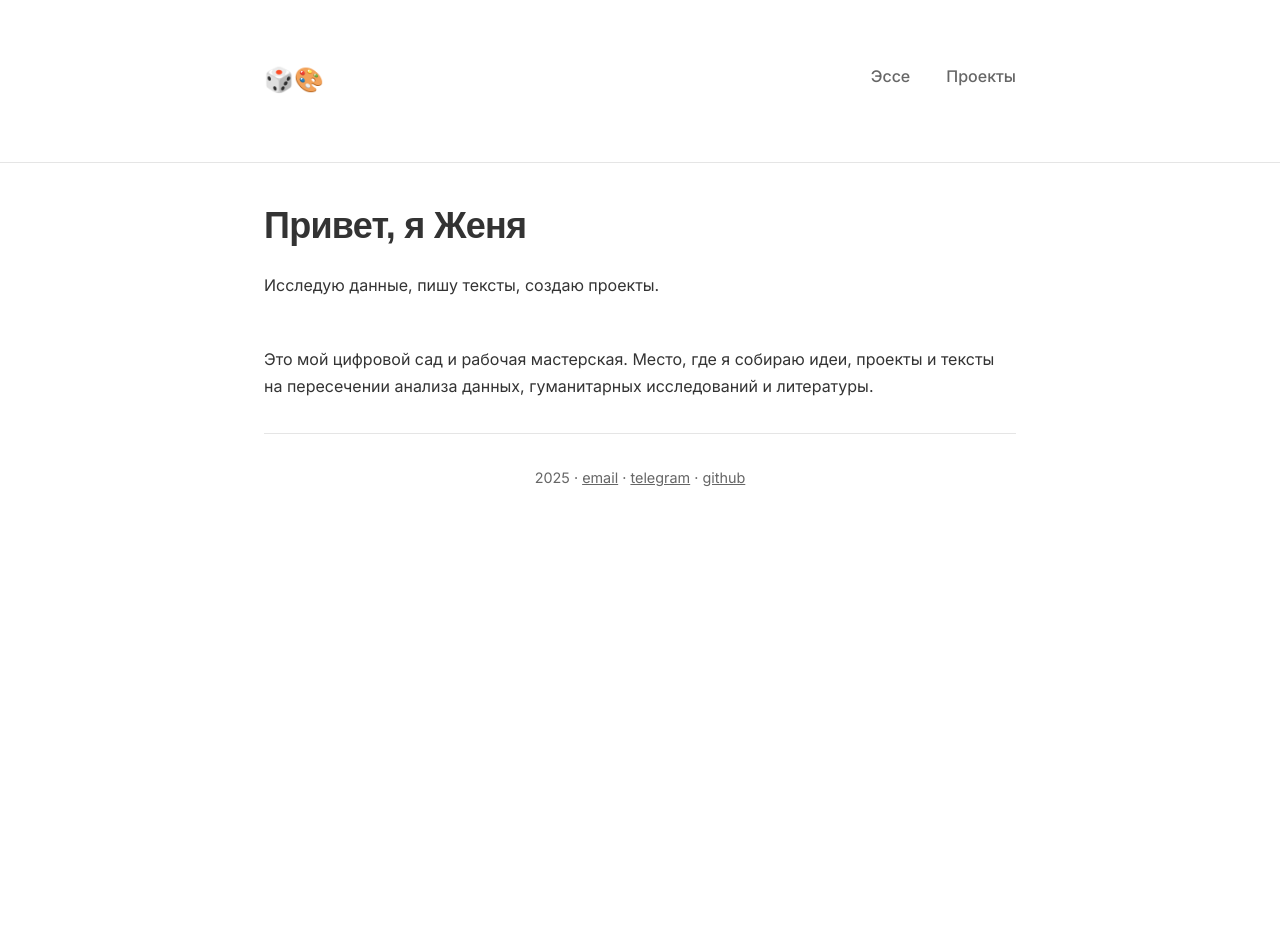
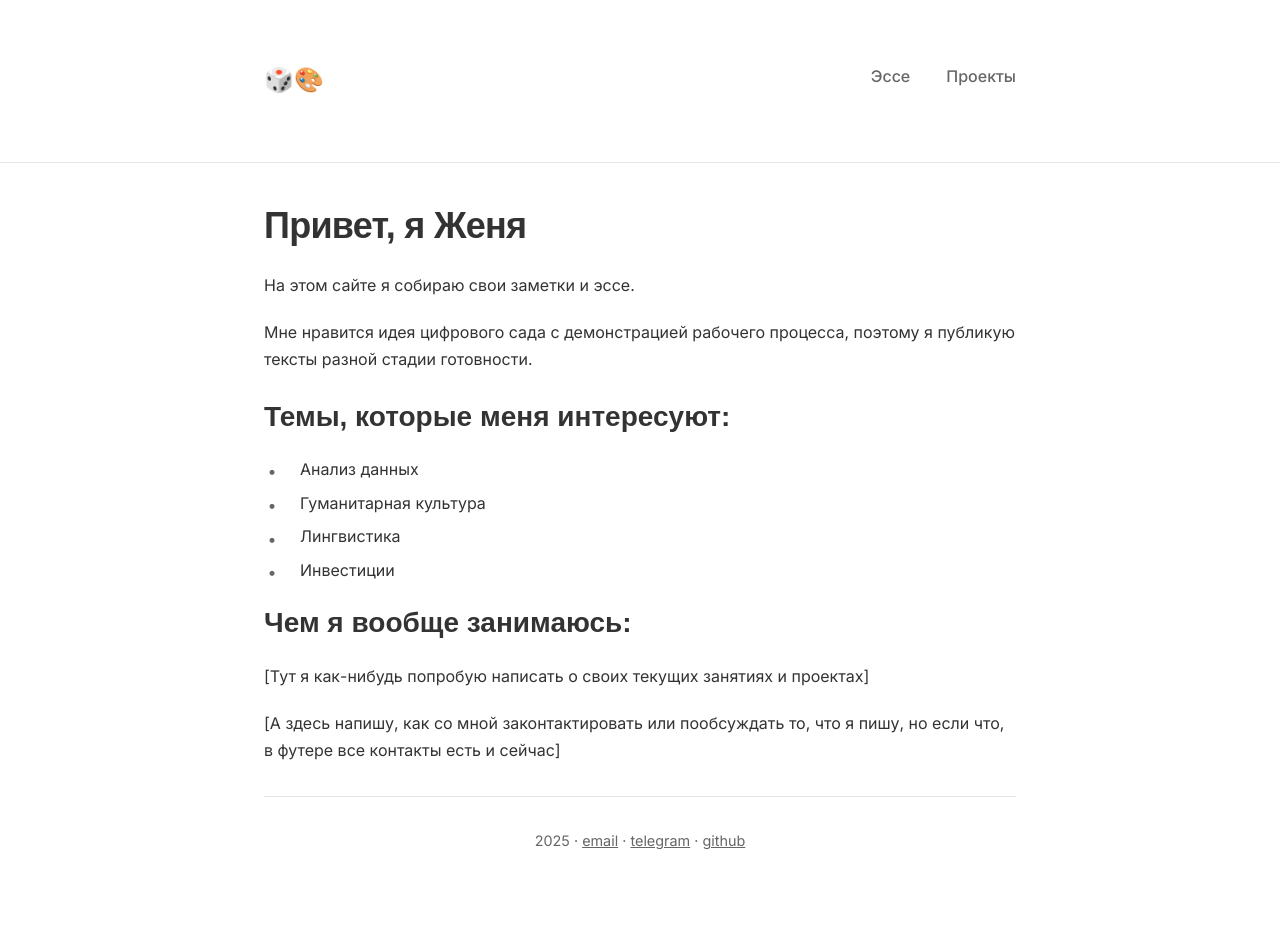
Before and after one commit to zhenyacode/zhenyacode.github.io, a Jekyll site: the page built from index.html, in a window 1280 px wide. Built offline with Jekyll 4.4.1, drawn with Linux system fonts in a browser that asks for light colours; before the commit the page ends 900 px from its top, so only the background shows below that.

Commit message:
feat: changes in text on main page and essay-kanban page

```diff
--- a/essays.html
+++ b/essays.html
@@ -9,9 +9,8 @@ title: Эссе
 
 <div class="container">
   <h1>Эссе и заметки</h1>
-  <p>Здесь представлены мои тексты в разных стадиях готовности: от набросков до развернутых эссе.</p>
-  <p>Я публикую черновики и мысли вслух, чтобы зафиксировать процесс и дать идеям развиваться публично.
-  Тексты могут дополняться и меняться со временем.</p>
+  <p>Разных стадий готовности.</p>
+  <p>[Тут надо будет рассказать про цифровой сад, про канбан текстов и про то, что тексты могут дополняться и меняться со временем.]</p>
 
   <div class="kanban">
     <!-- Колонка Seeds -->
--- a/index.html
+++ b/index.html
@@ -5,10 +5,17 @@ layout: default
 <div class="container">
   <div class="section">
         <h1>Привет, я Женя</h1>
-        <p>Исследую данные, пишу тексты, создаю проекты.</p><br>
-        <p>Это мой цифровой сад и рабочая мастерская. Место,
-          где я собираю идеи, проекты и тексты на пересечении
-          анализа данных, гуманитарных исследований и литературы.</p>
+        <p>На этом сайте я собираю свои заметки и эссе.</p>
+        <p>Мне нравится идея цифрового сада с демонстрацией рабочего процесса, поэтому я публикую тексты разной стадии готовности.</p>
+        <h2>Темы, которые меня интересуют:</h2>
+        <ul>
+          <li>Анализ данных</li>
+          <li>Гуманитарная культура</li>
+          <li>Лингвистика</li>
+          <li>Инвестиции</li>
+        </ul>
+        <h2>Чем я вообще занимаюсь:</h2>
+        <p>[Тут я как-нибудь попробую написать о своих текущих занятиях и проектах]</p>
+        <p>[А здесь напишу, как со мной законтактировать или пообсуждать то, что я пишу, но если что, в футере все контакты есть и сейчас]</p>
 
-</p>
     </div>
```
Also changed, not shown: 2 other files.
